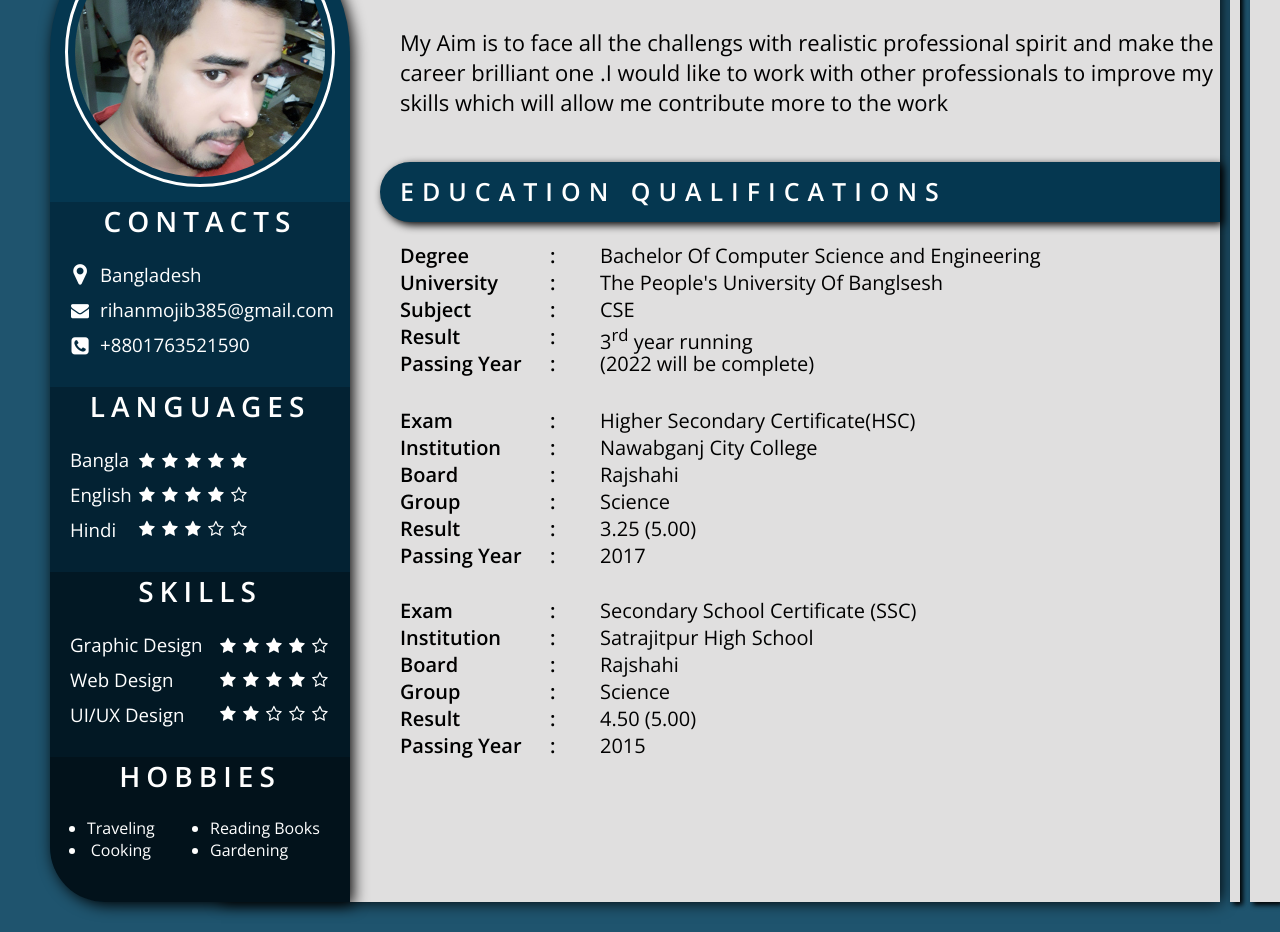
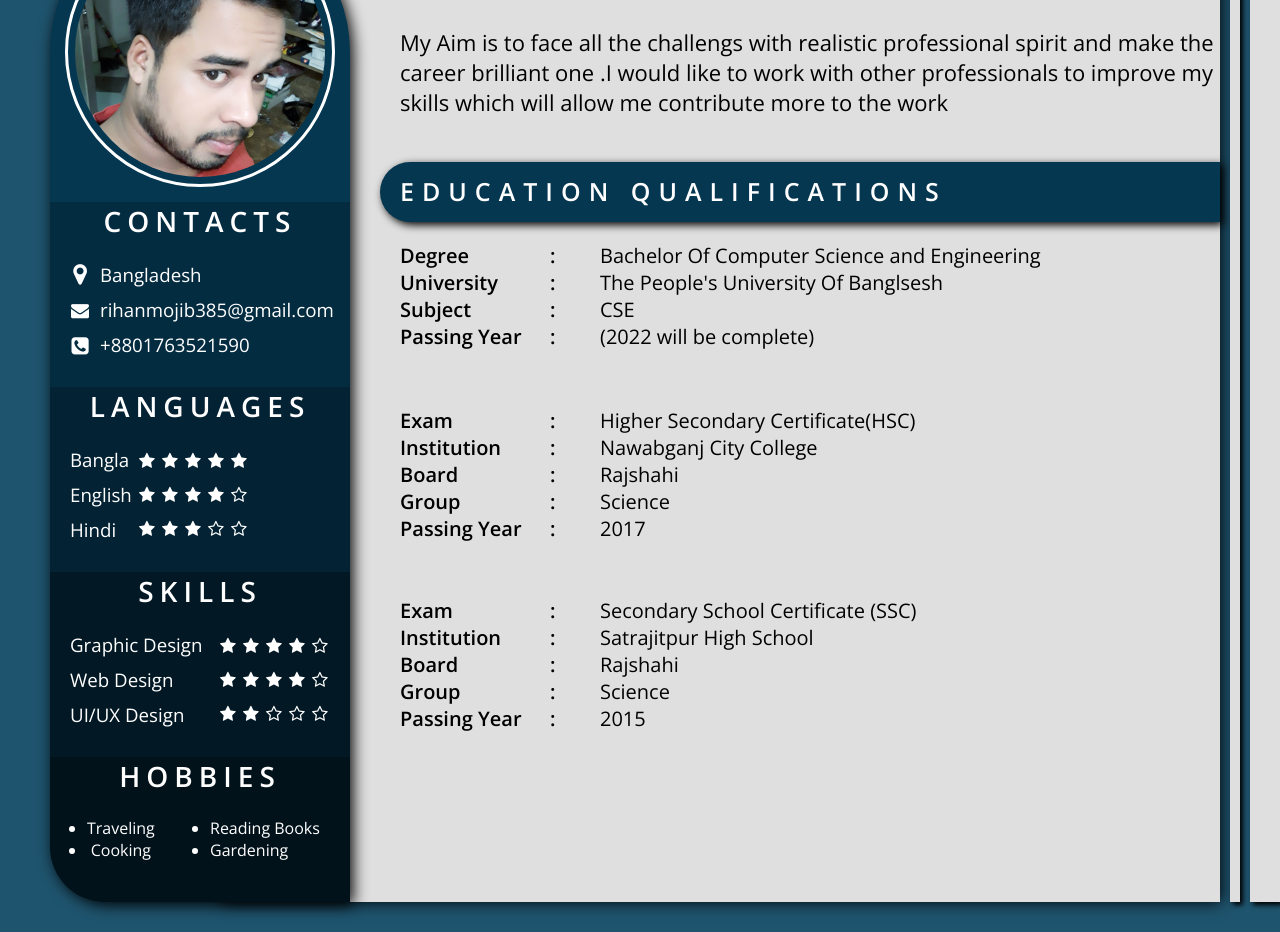
Before and after one commit to rihanmojib/cv, a plain HTML site: page index.html in a window 1280 px wide. Shown: the part 148-1080 px from the top of the page. Drawn offline with nearby package versions, Linux system fonts and the light colour scheme.

Commit message:
Update index.html

```diff
--- a/index.html
+++ b/index.html
@@ -129,7 +129,6 @@
                     <h3 class="edu-font"><u>Degree <span class="colon">:</span></u> <span class="text-align"> Bachelor Of Computer Science and Engineering</span></h3>
                     <h3 class="edu-font"><u>University <span class="colon">:</span></u> <span class="text-align"> The People's University Of Banglsesh</span></h3>
                     <h3 class="edu-font"><u>Subject <span class="colon">:</span> </u> <span class="text-align"> CSE </span></h3>
-                    <h3 class="edu-font"><u>Result <span class="colon">:</span> </u> <span class="text-align"> 3<sup>rd</sup> year running</span></h3>
                     <h3 class="edu-font"><u>Passing Year <span class="colon">:</span> </u> <span class="colon"></span> <span class="text-align"> &lpar;2022 will be complete&rpar;</span></h3>
                 </div>
                 <div class="hsc">
@@ -137,7 +136,6 @@
                     <h3 class="edu-font"><u>Institution <span class="colon">:</span> </u> <span class="text-align"> Nawabganj City College </span></h3>
                     <h3 class="edu-font"><u>Board <span class="colon">:</span> </u> <span class="text-align"> Rajshahi</span></h3>
                     <h3 class="edu-font"><u>Group <span class="colon">:</span> </u> <span class="text-align"> Science</span></h3>
-                    <h3 class="edu-font"><u>Result <span class="colon">:</span> </u> <span class="text-align">3.25 &lpar;5.00&rpar;</span></h3>
                     <h3 class="edu-font"><u>Passing Year <span class="colon">:</span> </u><span class="text-align">2017</span></h3>
                 </div>
                 <div class="ssc">
@@ -145,7 +143,6 @@
                     <h3 class="edu-font"><u>Institution <span class="colon">:</span> </u> <span class="text-align">Satrajitpur High School</span></h3>
                     <h3 class="edu-font"><u>Board <span class="colon">:</span> </u> <span class="text-align">Rajshahi</span></h3>
                     <h3 class="edu-font"><u>Group <span class="colon">:</span> </u> <span class="text-align">Science</span></h3>
-                    <h3 class="edu-font"><u> Result <span class="colon">:</span> </u> <span class="text-align">4.50 &lpar;5.00&rpar;</span></h3>
                     <h3 class="edu-font"><u>Passing Year<span class="colon">:</span> </u> <span class="text-align">2015</span</h3>
 
                 </div>
```
